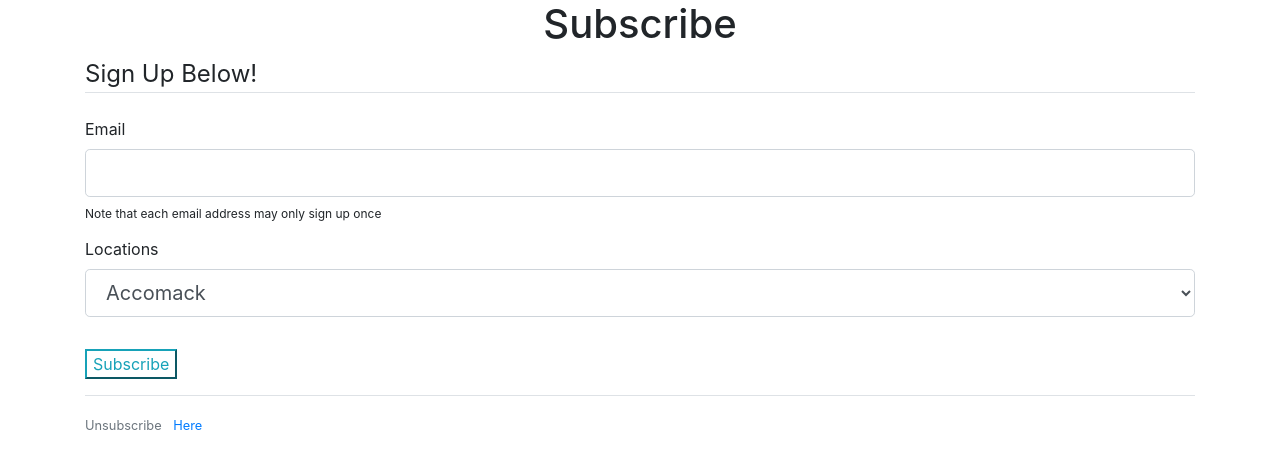
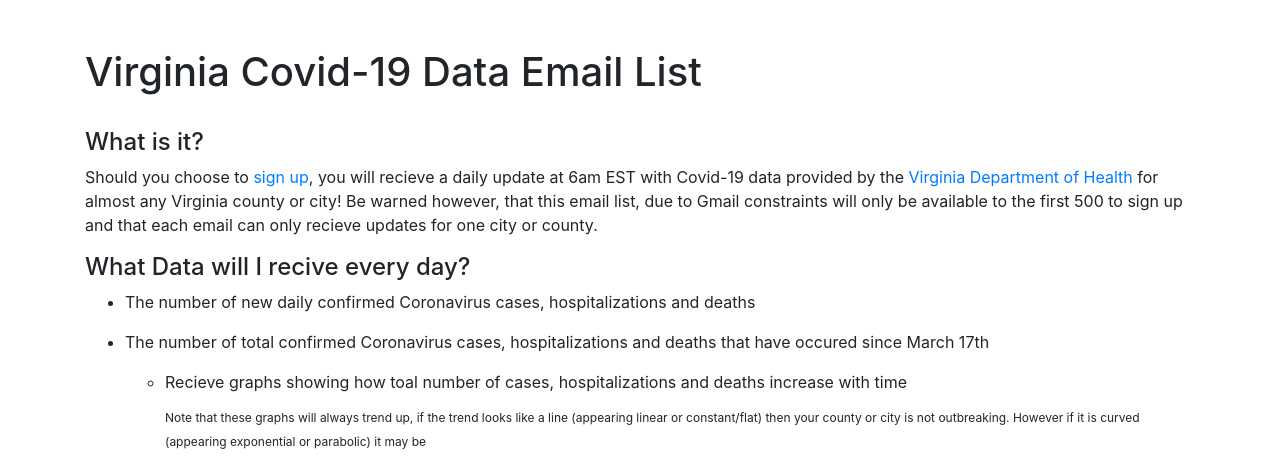
Before and after one commit to robbieowens15/Virginia-Covid-Tracker, a Flask app: page / in a window 1280 px wide. Shown: the top 468 px of the page. Run offline with Flask 2, Linux system fonts and the light colour scheme; some libraries are stand-ins or nearby versions.

Commit message:
New About Page

```diff
--- a/flask_email_signup/routes.py
+++ b/flask_email_signup/routes.py
@@ -3,8 +3,11 @@ from flask_sqlalchemy import SQLAlchemy
 from flask_email_signup import app, db, modles
 from flask_email_signup.forms import SubscribeForm, UnsubscribeForm
 
+@app.route('/')
+@app.route('/about')
+def about():
+    return render_template('about.html', title='About')
 
-@app.route('/', methods=['GET','POST'])
 @app.route('/subscribe', methods=['GET','POST'])
 def subscribe():
     form = SubscribeForm()
--- /dev/null
+++ b/flask_email_signup/templates/about.html
@@ -0,0 +1,39 @@
+{% extends "index.html" %}
+{% block content %}
+<br>
+<br>
+<div class="content-header">
+    <h1>Virginia Covid-19 Data Email List</h1>
+</div>
+<br>
+<div class="content-section">
+    <h4>What is it?</h4>
+    <p>Should you choose to <a href="{{ url_for('subscribe') }}">sign up</a>, you will recieve a daily update at 6am EST
+        with Covid-19 data provided by the <a href="https://www.vdh.virginia.gov/coronavirus/" target="_blank">Virginia Department of Health</a>
+        for almost any Virginia county or city! Be warned however, that this email list, due to Gmail
+        constraints will only be available to the first 500 to sign up and that each email can only recieve updates for one
+        city or county.</p>
+    <h4>What Data will I recive every day?</h4>
+    <ul>
+        <li><p>The number of new daily confirmed Coronavirus cases, hospitalizations and deaths</p></li>
+        <li><p>The number of total confirmed Coronavirus cases, hospitalizations and deaths that have occured since March 17th</p></li>
+        <ul>
+            <li><p>Recieve graphs showing how toal number of cases, hospitalizations and deaths increase with time</p></li>
+            <p><sup>Note that these graphs will always trend up, if the trend looks like a line (appearing linear or constant/flat)
+                then your county or city is not outbreaking. However if it is curved (appearing exponential or parabolic) it may be</sup></p>
+        </ul>
+        <li><p>7 day moving averages for the daily increases in Coronavirus cases, hospitalizations and deaths</p></li>
+        <ul>
+            <li><p>Recieve graphs showing how the 7 day moving averages for cases, hospitalizations and deaths increase with time</p></li>
+            <p><sup>Note that ideally these graphs should show a decreasing or at 0 trend if your county or city is doing well.</sup></p>
+        </ul>
+        <li><p>A virus reproductive rate (R) which demonstrates whether or not the virus is expanding or contracting in your community</p></li>
+        <ul>
+            <li><p>R=1 means that the average coronavirus patient only infects one other person</p></li>
+            <li><p>R larger than 1 means that the average coronavirus patient infects more than one other person (virus is spreading)</p></li>
+            <li><p>R less than 1 means average coronavirus patient infects less than one other person (virus is contracting)</p></li>
+        </ul>
+    </ul>
+    <a href="{{ url_for('subscribe') }}"><h2 align="center">Ready to sign up?</h2></a>
+</div>
+{% endblock content %}
--- a/flask_email_signup/templates/unsubscribe.html
+++ b/flask_email_signup/templates/unsubscribe.html
@@ -4,7 +4,7 @@
     <form method="POST" action="">
         {{ form.hidden_tag() }}
         <fieldset class="form-group">
-            <legend class="border-bottom mb-4">Sorry to see you leave :(</legend>
+            <legend class="border-bottom mb-4">Sorry to see you leave</legend>
             <div class="form-group">
                 {{ form.email.label(class="form-control-label") }}
 
```
Also changed, not shown: 2 other files.
